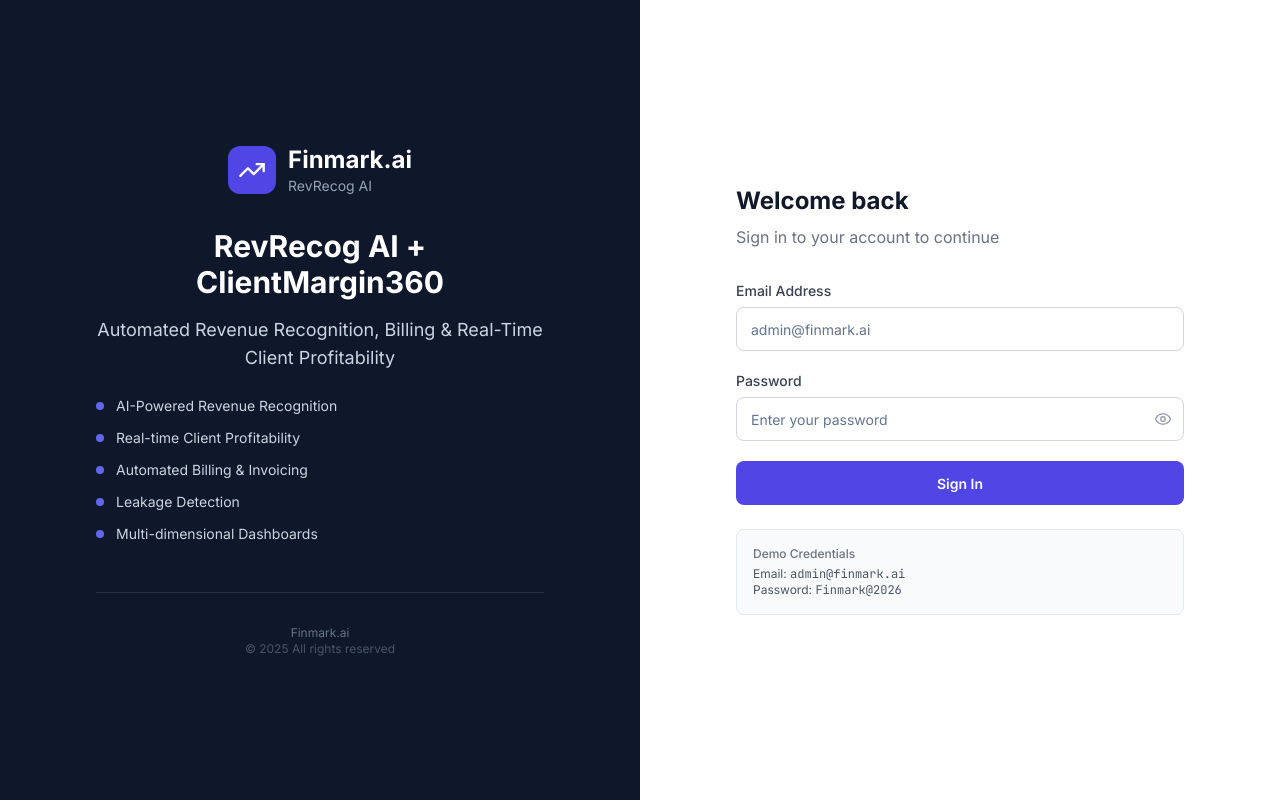
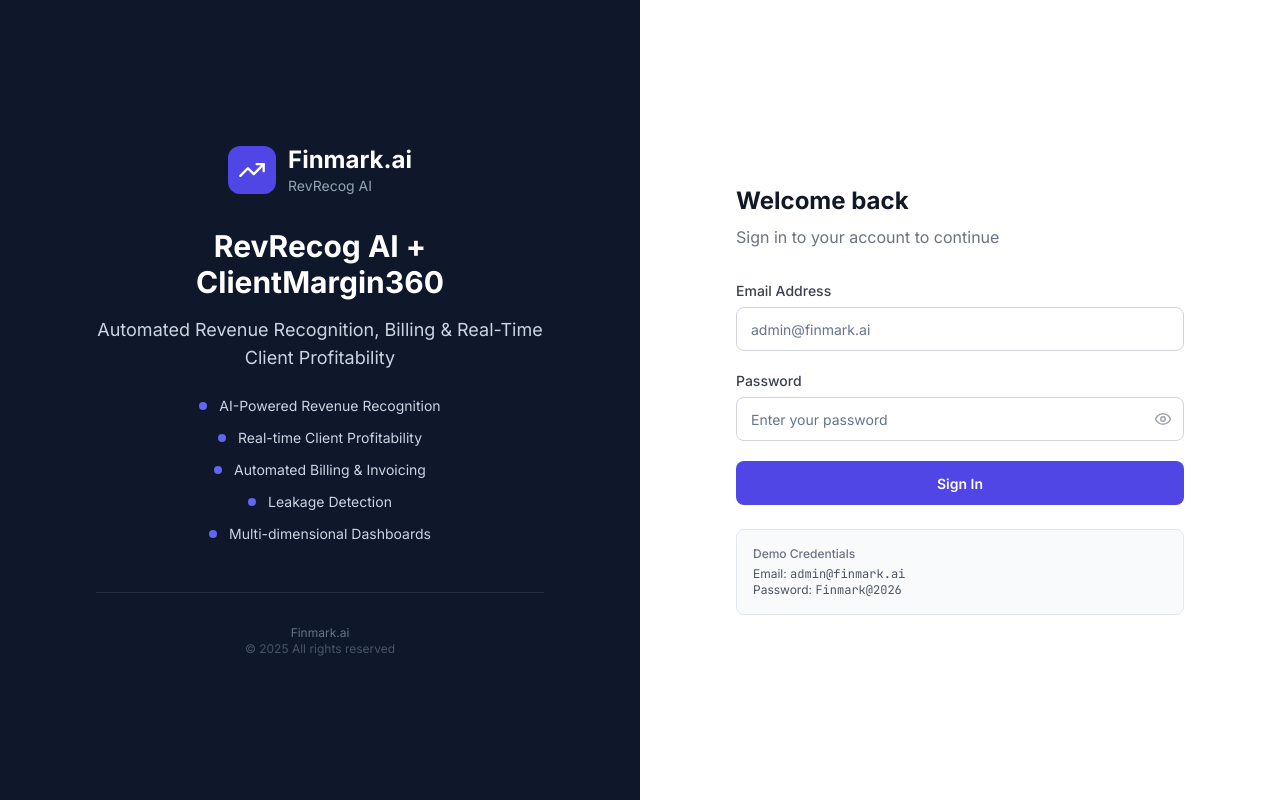
Before and after one commit to hvs-finmarkai/RevRecog-ClientMargin360, a React (Vite) app in the folder frontend/: page /login in a window 1280 px wide. Built offline with nearby package versions, Linux system fonts and the light colour scheme; no server answers.

Commit message:
style: center feature list on login page

```diff
--- a/frontend/src/pages/auth/LoginPage.tsx
+++ b/frontend/src/pages/auth/LoginPage.tsx
@@ -73,7 +73,7 @@ export default function LoginPage() {
           <p className="text-slate-300 text-lg mb-6">
             Automated Revenue Recognition, Billing & Real-Time Client Profitability
           </p>
-          <div className="space-y-3 text-left">
+          <div className="space-y-3">
             {[
               "AI-Powered Revenue Recognition",
               "Real-time Client Profitability",
@@ -81,7 +81,7 @@ export default function LoginPage() {
               "Leakage Detection",
               "Multi-dimensional Dashboards",
             ].map((feature) => (
-              <div key={feature} className="flex items-center gap-3 text-slate-300">
+              <div key={feature} className="flex items-center justify-center gap-3 text-slate-300">
                 <div className="h-2 w-2 rounded-full bg-indigo-500" />
                 <span className="text-sm">{feature}</span>
               </div>
```
